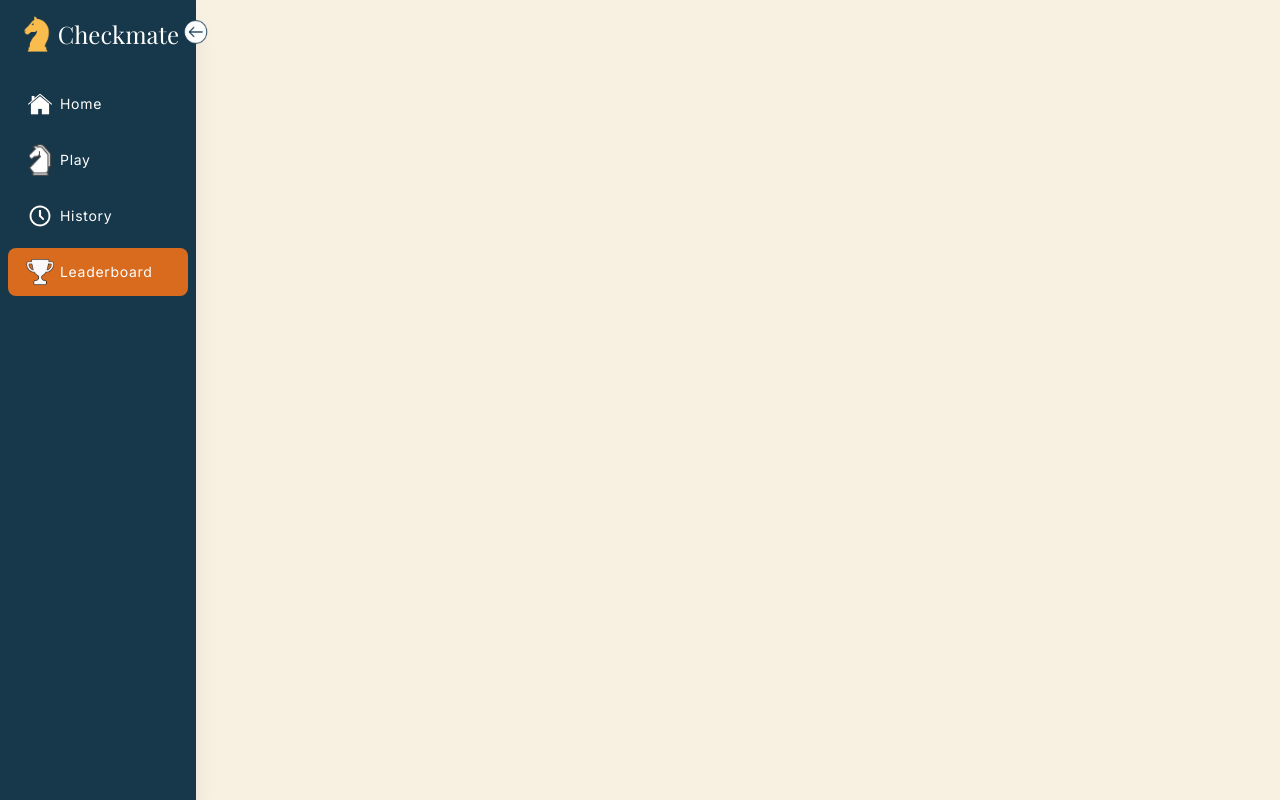
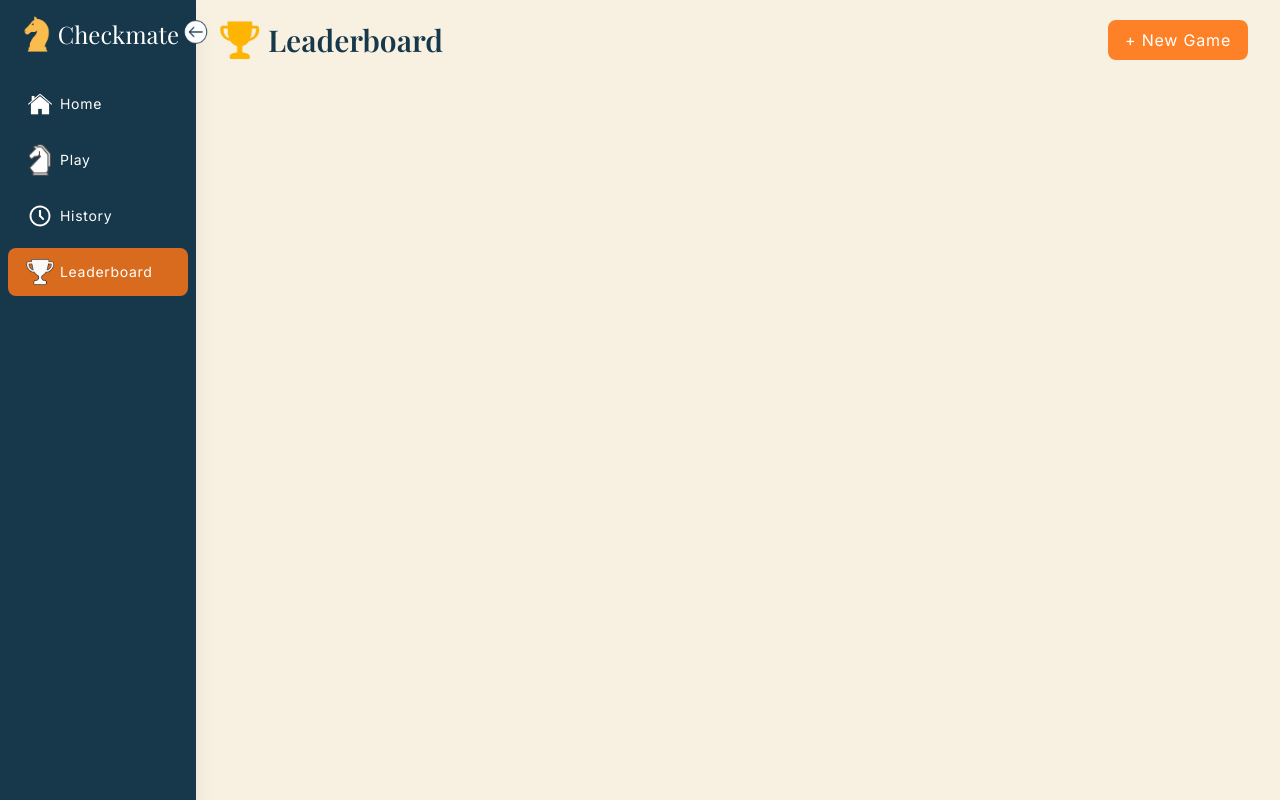
Before and after one commit to rameenali19/Chess-Game, a React (Vite) app: page /leaderboard in a window 1280 px wide. Built offline with nearby package versions, Linux system fonts and the light colour scheme; no server answers.

Commit message:
importing leaderboardheader file

```diff
--- a/src/components/LeaderboardHeader.jsx
+++ b/src/components/LeaderboardHeader.jsx
@@ -1,4 +1,25 @@
+import Button from "./Button";
+import Icon from "./Icon";
+
 function LeaderboardHeader() {
-
+  return (
+    <div className="flex justify-between items-center mt-5 mb-5">
+      <div className="text-3xl font-semibold text-[#17384A] font-playfair flex items-center gap-2">
+        <Icon
+          name="trophy"
+          className="w-10"
+        />
+        <h1>Leaderboard</h1>
+      </div>
+      <Button
+        text="+ New Game"
+        variant="primary"
+        textSize="normal"
+        fontWeight="normal"
+        onClick={() => navigate("/mode-selection")}
+        className="w-35 h-10"
+      />
+    </div>
+  )
 }
 export default LeaderboardHeader;
--- a/src/pages/LeaderboardPage.jsx
+++ b/src/pages/LeaderboardPage.jsx
@@ -1,6 +1,10 @@
+import LeaderboardHeader from "../components/LeaderboardHeader";
+
 function LeaderboardPage() {
   return (
     <main className="page flex gap-5 flex-col px-8 mb-2">
+
+      <LeaderboardHeader />
 
     </main>
   )
```
